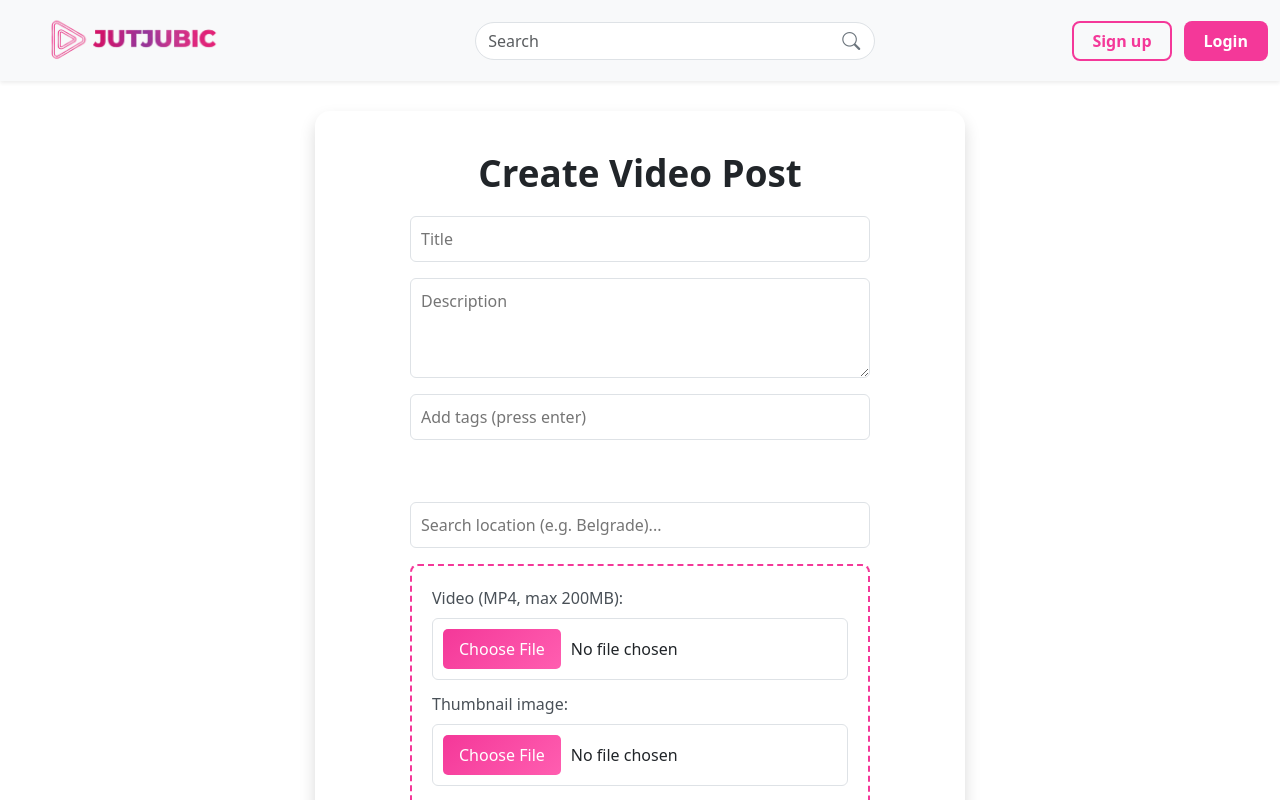
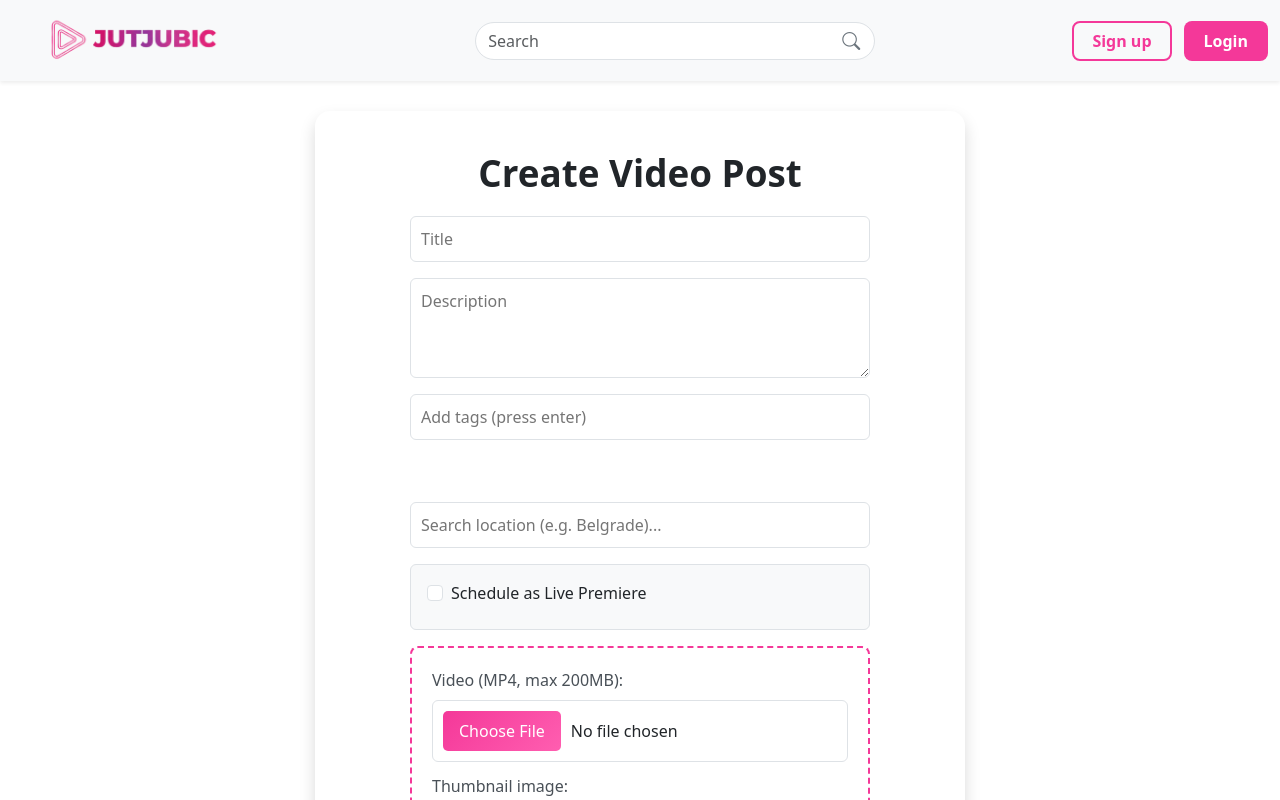
Before and after one commit to aurenaa/isa-frontend, an Angular app in the folder isa/: page /upload in a window 1280 px wide. Shown: the top 800 px of the page. Built offline with nearby package versions, Linux system fonts and the light colour scheme.

Commit message:
feat: existing upload classes extended to support scheduled stream

```diff
--- a/isa/src/app/upload-video/upload-video.component.html
+++ b/isa/src/app/upload-video/upload-video.component.html
@@ -27,6 +27,23 @@
             </ul>
         </div>
 
+        <div class="scheduling-section my-3 p-3 border rounded bg-light">
+            <div class="form-check mb-2">
+                <input type="checkbox" class="form-check-input" id="isScheduled" [(ngModel)]="isScheduled" name="isScheduled">
+                <label class="form-check-label" for="isScheduled">Schedule as Live Premiere</label>
+            </div>
+
+            <div *ngIf="isScheduled" class="mt-2">
+                <label class="form-label">Start Date & Time:</label>
+                <input type="datetime-local"
+                       [(ngModel)]="videoData.scheduledTime"
+                       name="scheduledTime"
+                       class="form-control"
+                       [required]="isScheduled">
+                <small class="text-muted">The video will sync for all viewers starting from this moment.</small>
+            </div>
+        </div>
+
         <div class="file-inputs">
             <label>Video (MP4, max 200MB):</label>
             <input type="file" (change)="onVideoSelected($event)" accept="video/mp4">
--- a/isa/src/app/upload-video/upload-video.component.ts
+++ b/isa/src/app/upload-video/upload-video.component.ts
@@ -12,10 +12,12 @@ import { Subject, of } from 'rxjs';
   styleUrls: ['./upload-video.component.css']
 })
 export class UploadVideoComponent {
+  isScheduled = false;
   videoData = {
     title: '',
     description: '',
     tags: [] as string[],
+    scheduledTime: null as string | null,
     location: {
       displayName: '',
       latitude: 0,
@@ -94,6 +96,10 @@ export class UploadVideoComponent {
   }
 
   onSubmit() {
+    if(!this.isScheduled) {
+      this.videoData.scheduledTime = null;
+    }
+
     if (this.selectedVideo && this.selectedThumb) {
       this.videoService.uploadVideo(this.videoData, this.selectedVideo, this.selectedThumb)
         .subscribe({
```
